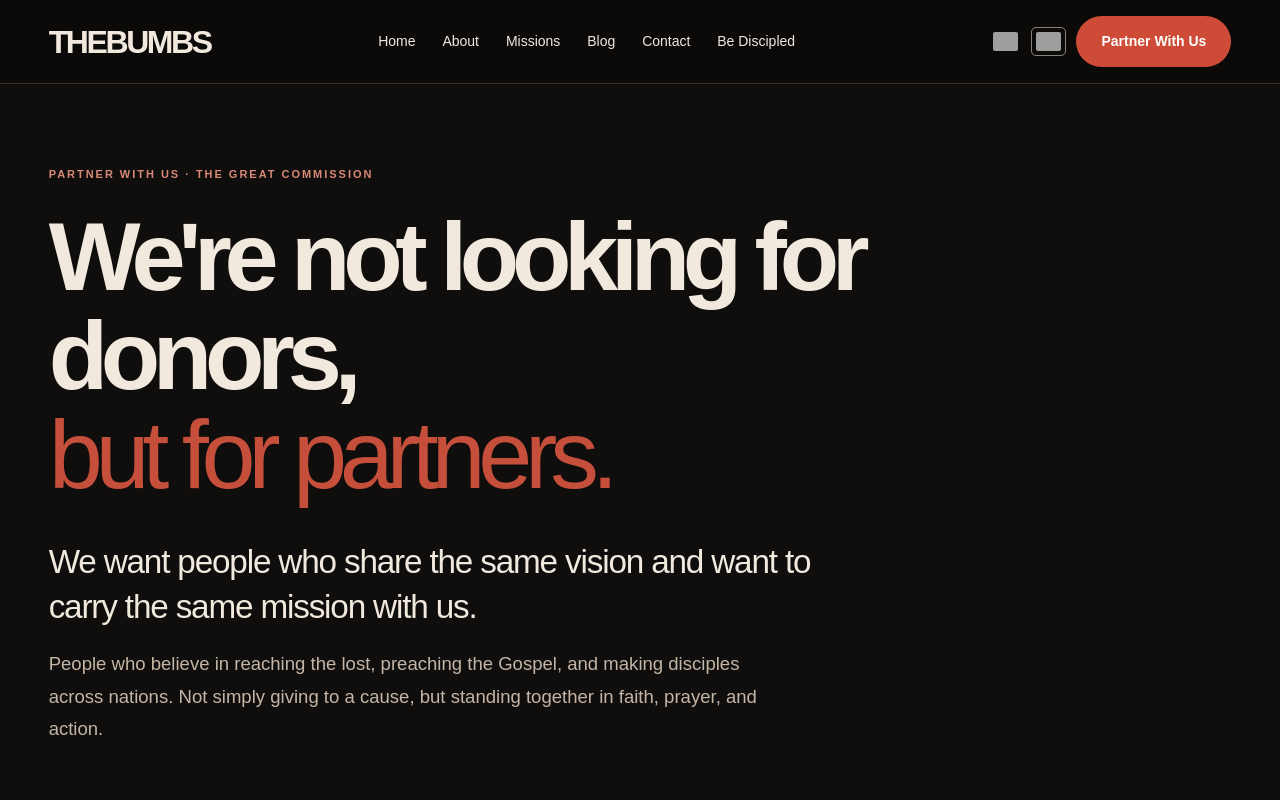
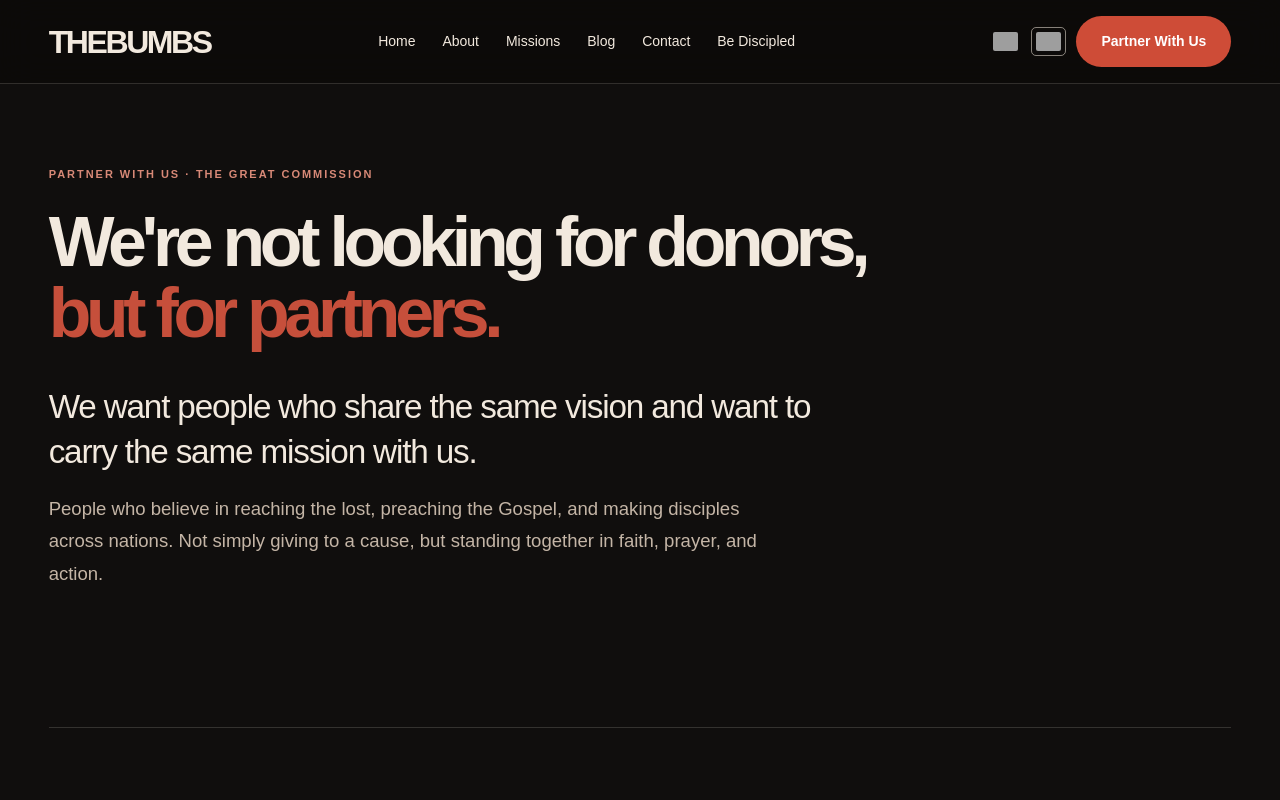
Before and after one commit to bumbmatei-sys/thebumbs-website, a Next.js app: page /partner in a window 1280 px wide. Shown: the top 800 px of the page. Built offline with nearby package versions, Linux system fonts and the light colour scheme; grey boxes are pictures that could not be loaded.

Commit message:
style: slightly reduce desktop headline and bold partners phrase

```diff
--- a/app/globals.css
+++ b/app/globals.css
@@ -1528,3 +1528,8 @@ a.giving-method-card:hover{border-color:#C64F3B;transform:translateY(-3px)}
 .partner-closing h2{max-width:980px;margin-left:auto;margin-right:auto}
 .partner-closing>p{max-width:650px;margin-left:auto;margin-right:auto}
 .partner-closing .button{align-self:center}
+
+/* Partnership headline: keep the first phrase together at desktop widths. */
+@media(min-width:1050px){.partner-hero h1{font-size:clamp(43px,5.45vw,82px);max-width:none}.partner-headline-first{white-space:nowrap}}
+.partner-hero h1 em{font-weight:850}
+@media(max-width:1049px){.partner-hero h1{font-size:clamp(38px,6.6vw,72px)}}
```
